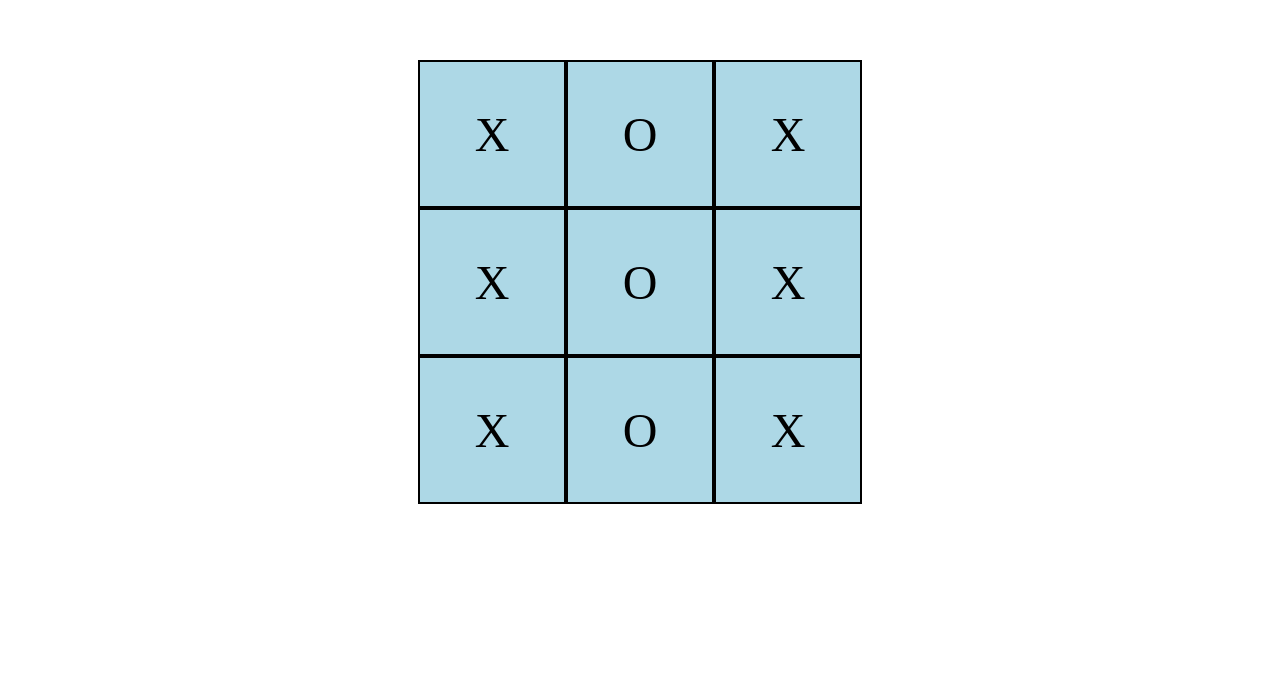
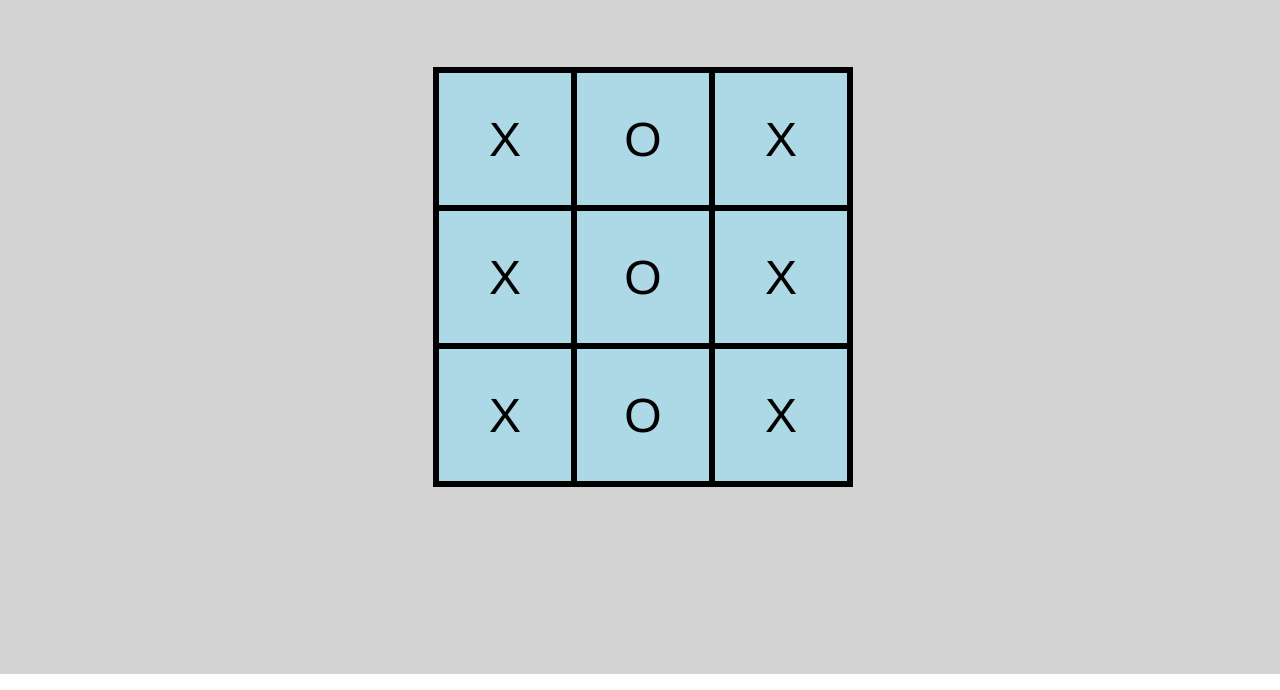
Before and after one commit to dannymaclaughlin/TicTacToe, a plain HTML site: page index.html in a window 1280 px wide. Shown: the part 126-816 px from the top of the page. Drawn offline with Linux system fonts and the light colour scheme.

Commit message:
Removed double border on inner gameboard lines.

```diff
--- a/index.css
+++ b/index.css
@@ -1,3 +1,11 @@
+* {
+    margin: 0;
+    padding: 0;
+    box-sizing: border-box;
+
+    font-family: helvetica, sans-serif;
+}
+
 #gameboard {
     display: grid;
     grid-template-columns: 1fr 1fr 1fr;
@@ -6,7 +14,8 @@
 }
 
 .boardSpaces {
-    border: 2px solid black;
+    border: 6px solid black;
+    margin: 0 -6px -6px 0;
     background-color: lightblue;
     color: black;
     height: 3em;
@@ -22,4 +31,5 @@
     display: grid;
     justify-content: center;
     align-items: center;
+    background-color: lightgray;
 }
```
Also changed, not shown: index.js (line endings or trailing spaces).
